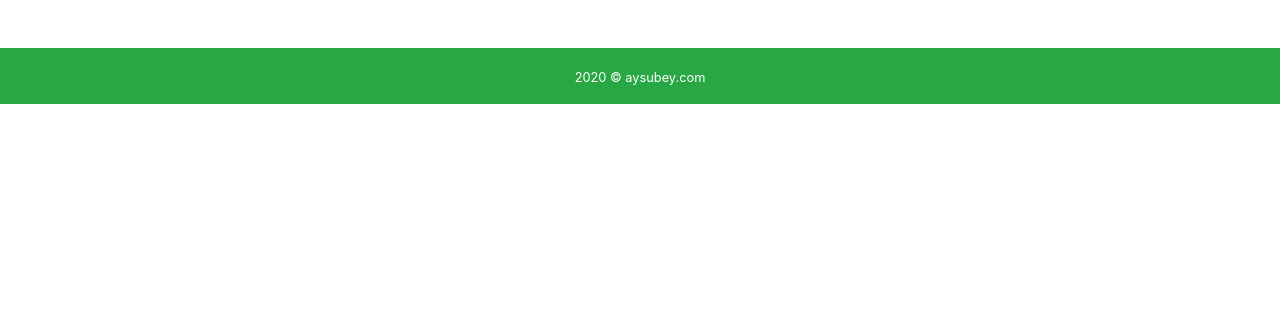
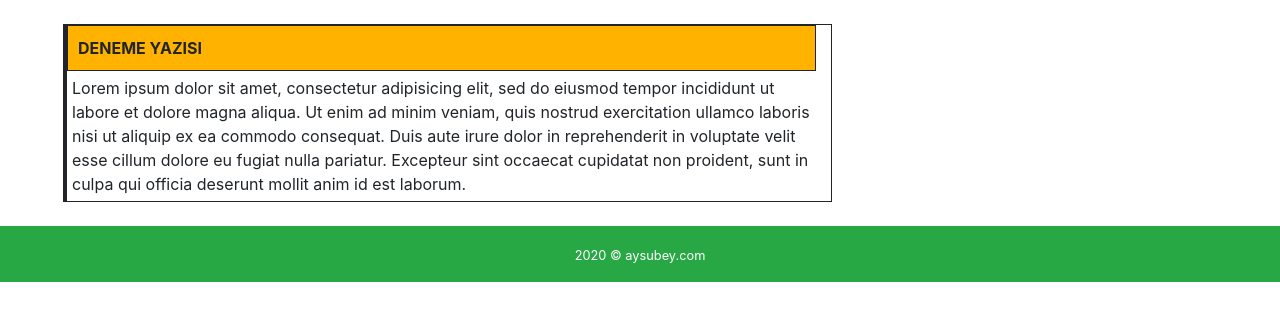
Before and after one commit to cicekhasan/ottoman, a PHP site: page /?sayfa=1 in a window 1280 px wide. Shown: the part 66-387 px from the top of the page. Run offline with PHP 8.4, Linux system fonts and the light colour scheme; the visitor is signed in with stand-in values (Sample User, id 1); data that the repository does not hold is empty; a stand-in replaces the project's code that opens the database connection; some libraries are stand-ins or nearby versions.

Commit message:
Deneme yapıyorum.

```diff
--- a/_ustBolum.php
+++ b/_ustBolum.php
@@ -11,9 +11,11 @@
   <link rel="stylesheet" href="css/bootstrap.min.css">
   <link rel="stylesheet" href="css/style.css">
   <link rel="stylesheet" href="css/renk.css">
+  <link rel="stylesheet" href="css/ottoman.css">
   <!--<script src="./ckeditor/ckeditor.js"></script>-->
   <script src="//cdn.ckeditor.com/4.14.0/full/ckeditor.js"></script>
   <title>Aysubey</title>
+  <?php include("ayar.php"); ?>
 </head>
 <body>
   <nav class="navbar navbar-expand-lg navbar-dark bg-success">
--- a/anasayfa.php
+++ b/anasayfa.php
@@ -1,36 +1,17 @@
   <div class="container my-3 p-2">
     <div class="row">
-      <?php
-      include("baglan.php");
-      $sorgu = $vt->prepare('SELECT * FROM icerikler WHERE durum=? LIMIT 9');
-      $sorgu->execute(array("Aktif"));
-      $icerikler = $sorgu->fetchAll(PDO::FETCH_OBJ);
-
-      foreach ($icerikler as $icerik) {
-        ?>
-      <div class="col-md-4 mb-3">
-        <div class="card h-100 mb-0 shadow-sm">
-          <img src="<?php echo $icerik->icerikResmi; ?>" alt="" height="200">
-          <div class="card-body">
-            <span class="kalin"><?php echo $icerik->baslik; ?></span>
-            <p class="card-text boyut-12 ikitaraf"><?php echo htmlspecialchars_decode($icerik->ozet); ?></p>
-          </div>
-          <div class="card-footer">
-            <div class="d-flex justify-content-between align-items-center">
-              <div class="btn-group">
-                <a type="button" class="btn btn-sm btn-outline-success" href="?sayfa=detay&id=<?php echo $icerik->ID; ?>" title="Göster"><i class="fa fa-eye"></i></a>
-                <?php
-                if ($_SESSION["yetki"]==18) {
-                echo '<a type="button" class="btn btn-sm btn-outline-danger" href="?sayfa=guncelle&id='.$icerik->ID.'" title="Güncelle"><i class="fa fa-edit"></i></a>';
-                }
-                ?>
-              </div>
-              <small class="text-muted">Kategori: <a href="?sayfa=kategori&kategori=<?php echo $icerik->kategori; ?>" title=""><?php echo htmlspecialchars_decode($icerik->kategori); ?></a></small>
-
-            </div>
-          </div>
-        </div>
-      </div>
-      <?php } ?>
+    	<div class="col-md-8 yatay-kart">
+    		<div class="yatay-kart-baslik <?php echo $kartBaslik; ?>">
+    			DENEME YAZISI
+    		</div>
+    		<div class="yatay-kart-icerik">
+    			Lorem ipsum dolor sit amet, consectetur adipisicing elit, sed do eiusmod
+    			tempor incididunt ut labore et dolore magna aliqua. Ut enim ad minim veniam,
+    			quis nostrud exercitation ullamco laboris nisi ut aliquip ex ea commodo
+    			consequat. Duis aute irure dolor in reprehenderit in voluptate velit esse
+    			cillum dolore eu fugiat nulla pariatur. Excepteur sint occaecat cupidatat non
+    			proident, sunt in culpa qui officia deserunt mollit anim id est laborum.
+    		</div>
+    	</div>
     </div>
   </div>
--- /dev/null
+++ b/ayar.php
@@ -0,0 +1,4 @@
+<?php
+  $renk="kehribar-";
+  $kartBaslik = $renk."6";
+ ?>
--- /dev/null
+++ b/css/ottoman.css
@@ -0,0 +1,22 @@
+
+
+.yatay-kart{
+	float: left;
+	padding-left: 0px;
+	border-left: 4px solid;
+	border-right: 1px solid;
+	border-top: 1px solid;
+	border-bottom: 1px solid;
+}
+
+.yatay-kart-baslik{
+	padding: 10px;
+	margin: 0px;
+	font-size: 16px;
+	font-weight: bold;
+	border: 1px solid;
+}
+
+.yatay-kart-icerik{
+	padding: 5px;
+}
```
Also changed, not shown: anasayfaASIL.php (added, +36 -0 lines), profil.php (+7 -2 lines), site-ayarlari.php (+26 -0 lines).
